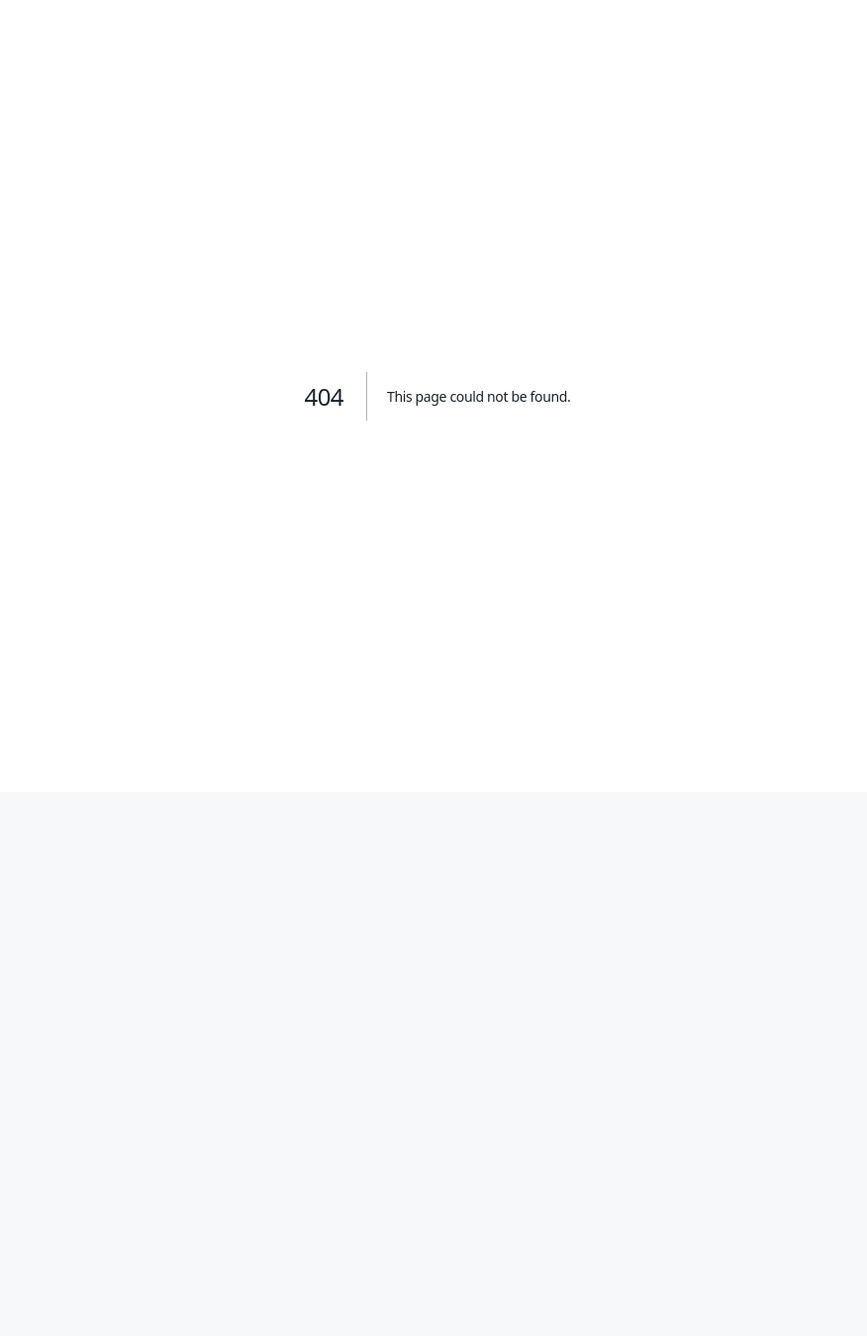
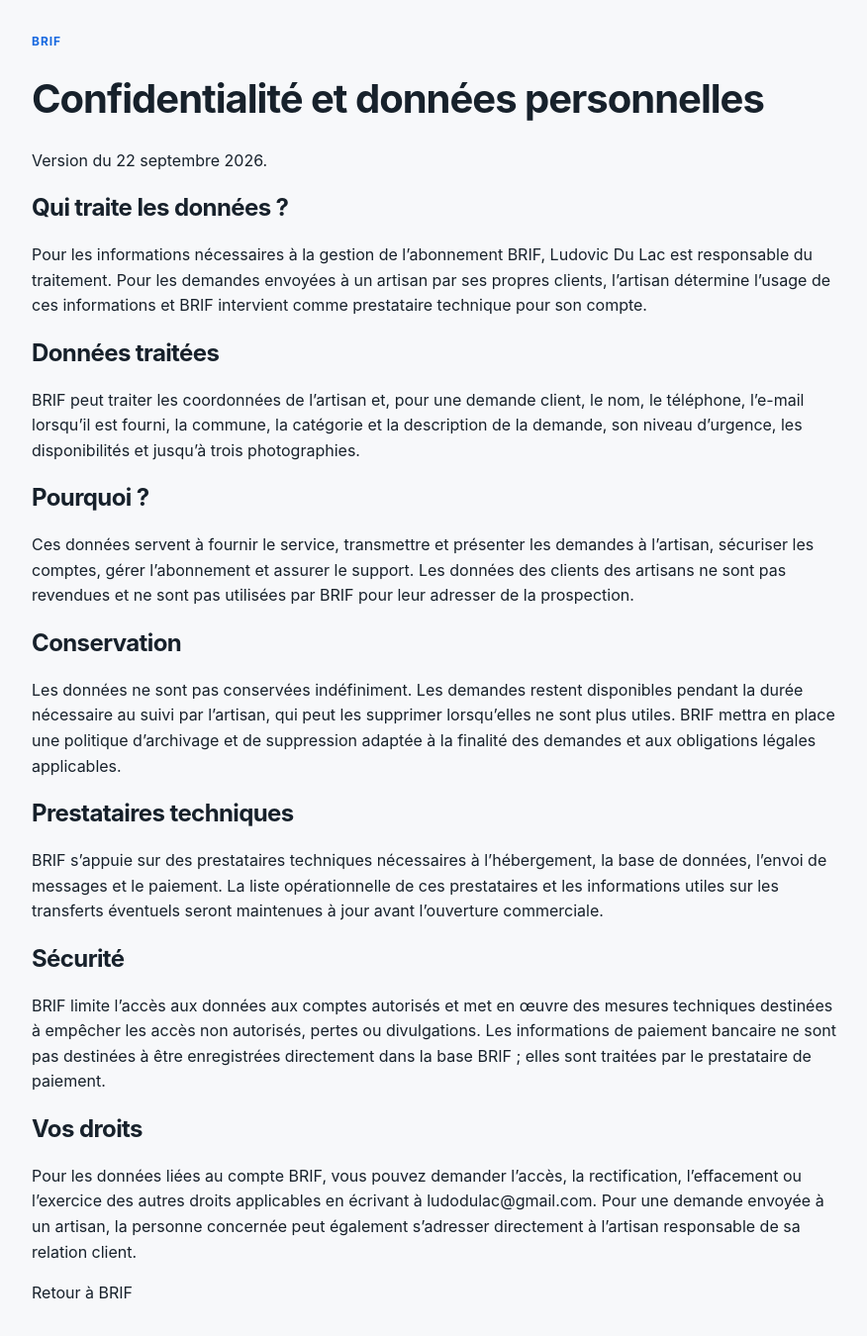
Before and after one commit to ludodulac/DROP-Service, a Next.js app: page /confidentialite in a window 1280 px wide. Before the commit this address had no page. Shown: the whole page at 99% size, without its empty margins (198-1074 px from the left). Before the commit the page ends 800 px from the top, so only its background shows below. Built offline with nearby package versions, Linux system fonts and the light colour scheme.

Commit message:
Add BRIF legal and privacy pages

```diff
--- /dev/null
+++ b/src/app/confidentialite/page.tsx
@@ -0,0 +1,16 @@
+export const metadata = { title: "Confidentialité — BRIF" };
+
+export default function Confidentialite() {
+ return <main className="page-shell"><div className="panel" style={{maxWidth:820,margin:"2rem auto"}}>
+  <p className="eyebrow">BRIF</p><h1>Confidentialité et données personnelles</h1>
+  <p>Version du 22 septembre 2026.</p>
+  <h2>Qui traite les données ?</h2><p>Pour les informations nécessaires à la gestion de l’abonnement BRIF, Ludovic Du Lac est responsable du traitement. Pour les demandes envoyées à un artisan par ses propres clients, l’artisan détermine l’usage de ces informations et BRIF intervient comme prestataire technique pour son compte.</p>
+  <h2>Données traitées</h2><p>BRIF peut traiter les coordonnées de l’artisan et, pour une demande client, le nom, le téléphone, l’e-mail lorsqu’il est fourni, la commune, la catégorie et la description de la demande, son niveau d’urgence, les disponibilités et jusqu’à trois photographies.</p>
+  <h2>Pourquoi ?</h2><p>Ces données servent à fournir le service, transmettre et présenter les demandes à l’artisan, sécuriser les comptes, gérer l’abonnement et assurer le support. Les données des clients des artisans ne sont pas revendues et ne sont pas utilisées par BRIF pour leur adresser de la prospection.</p>
+  <h2>Conservation</h2><p>Les données ne sont pas conservées indéfiniment. Les demandes restent disponibles pendant la durée nécessaire au suivi par l’artisan, qui peut les supprimer lorsqu’elles ne sont plus utiles. BRIF mettra en place une politique d’archivage et de suppression adaptée à la finalité des demandes et aux obligations légales applicables.</p>
+  <h2>Prestataires techniques</h2><p>BRIF s’appuie sur des prestataires techniques nécessaires à l’hébergement, la base de données, l’envoi de messages et le paiement. La liste opérationnelle de ces prestataires et les informations utiles sur les transferts éventuels seront maintenues à jour avant l’ouverture commerciale.</p>
+  <h2>Sécurité</h2><p>BRIF limite l’accès aux données aux comptes autorisés et met en œuvre des mesures techniques destinées à empêcher les accès non autorisés, pertes ou divulgations. Les informations de paiement bancaire ne sont pas destinées à être enregistrées directement dans la base BRIF ; elles sont traitées par le prestataire de paiement.</p>
+  <h2>Vos droits</h2><p>Pour les données liées au compte BRIF, vous pouvez demander l’accès, la rectification, l’effacement ou l’exercice des autres droits applicables en écrivant à ludodulac@gmail.com. Pour une demande envoyée à un artisan, la personne concernée peut également s’adresser directement à l’artisan responsable de sa relation client.</p>
+  <p><a href="/">Retour à BRIF</a></p>
+ </div></main>;
+}
```
